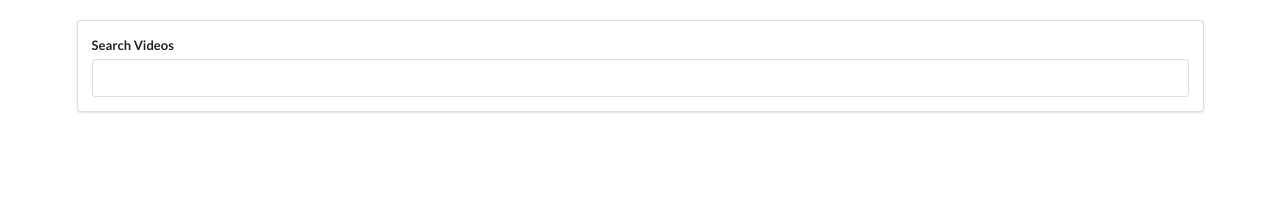
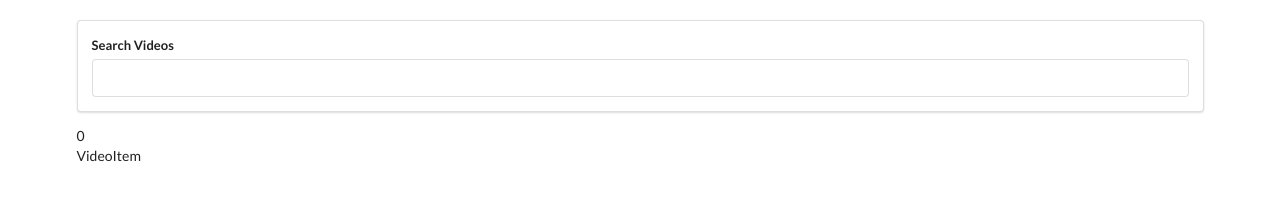
Before and after one commit to sonuram553/learning-react-ts, a React (Create React App) app: page / in a window 1280 px wide. Shown: the top 216 px of the page. Built offline with nearby package versions, Linux system fonts and the light colour scheme.

Commit message:
Create VideoList and VideoItem components

```diff
--- a/src/apis/youtube.js
+++ b/src/apis/youtube.js
@@ -8,5 +8,6 @@ export default axios.create({
     key: KEY,
     part: "snippet",
     maxResults: 5,
+    type: "video",
   },
 });
--- a/src/components/App.tsx
+++ b/src/components/App.tsx
@@ -1,8 +1,17 @@
 import React from "react";
 import SearchBar from "./SearchBar";
 import youTube from "../apis/youtube";
+import VideoList from "./VideoList";
+
+interface State {
+  videos: any[];
+}
 
 class App extends React.Component {
+  state: State = {
+    videos: [],
+  };
+
   onSubmit = async (term: string): Promise<void> => {
     const res = await youTube.get("search", {
       params: {
@@ -10,13 +19,14 @@ class App extends React.Component {
       },
     });
 
-    console.log(res.data.items);
+    this.setState({ videos: res.data.items });
   };
 
   render() {
     return (
       <div className="ui container" style={{ paddingTop: "20px" }}>
         <SearchBar onSubmit={this.onSubmit} />
+        <VideoList videos={this.state.videos} />
       </div>
     );
   }
--- /dev/null
+++ b/src/components/VideoItem.tsx
@@ -0,0 +1,7 @@
+import React from "react";
+
+const VideoItem = (props: any) => {
+  return <div>VideoItem</div>;
+};
+
+export default VideoItem;
--- /dev/null
+++ b/src/components/VideoList.tsx
@@ -0,0 +1,17 @@
+import React from "react";
+import VideoItem from "./VideoItem";
+
+interface Props {
+  videos: any[];
+}
+
+const VideoList = (props: Props) => {
+  return (
+    <div>
+      {props.videos.length}
+      <VideoItem />
+    </div>
+  );
+};
+
+export default VideoList;
```
